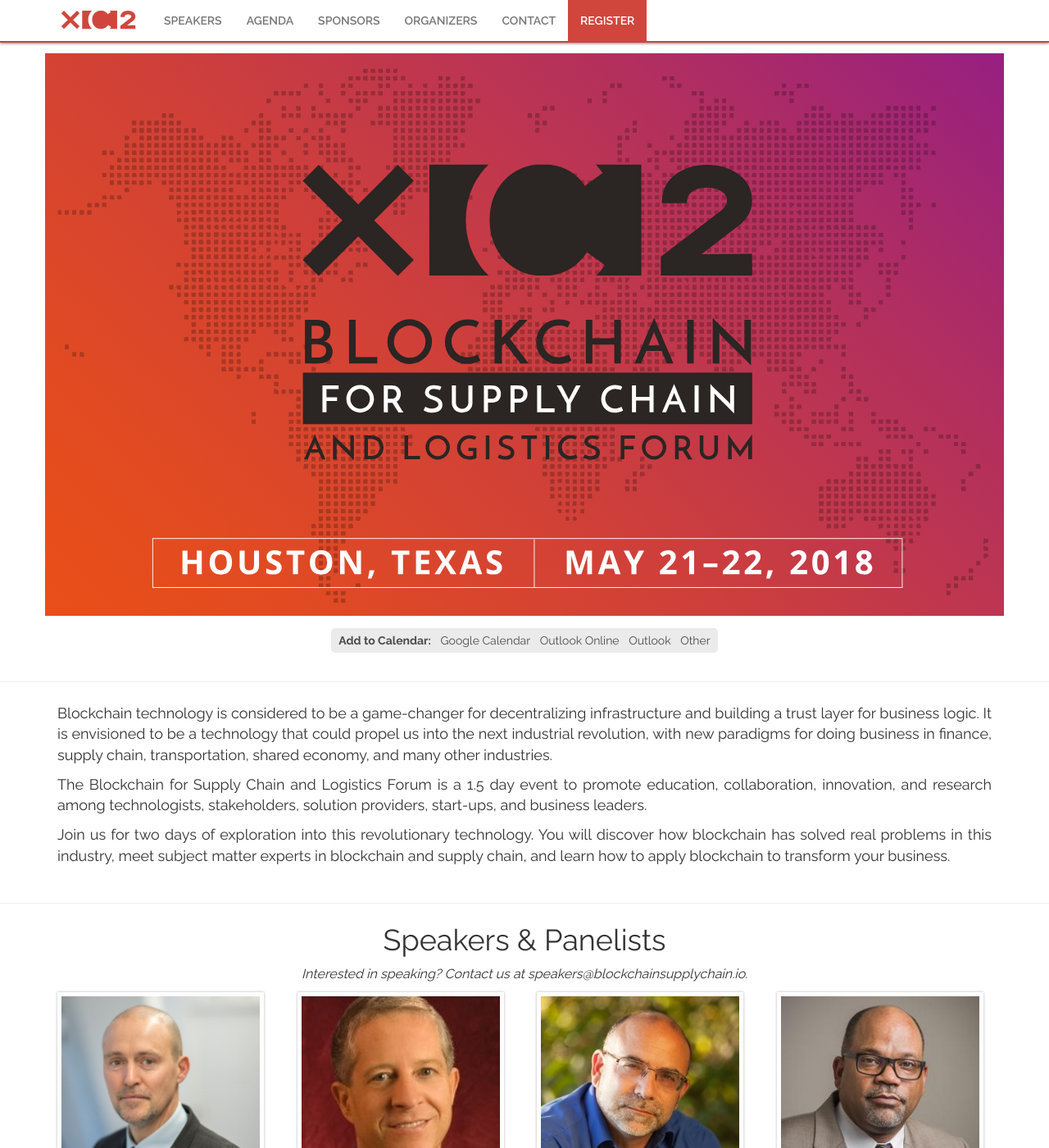
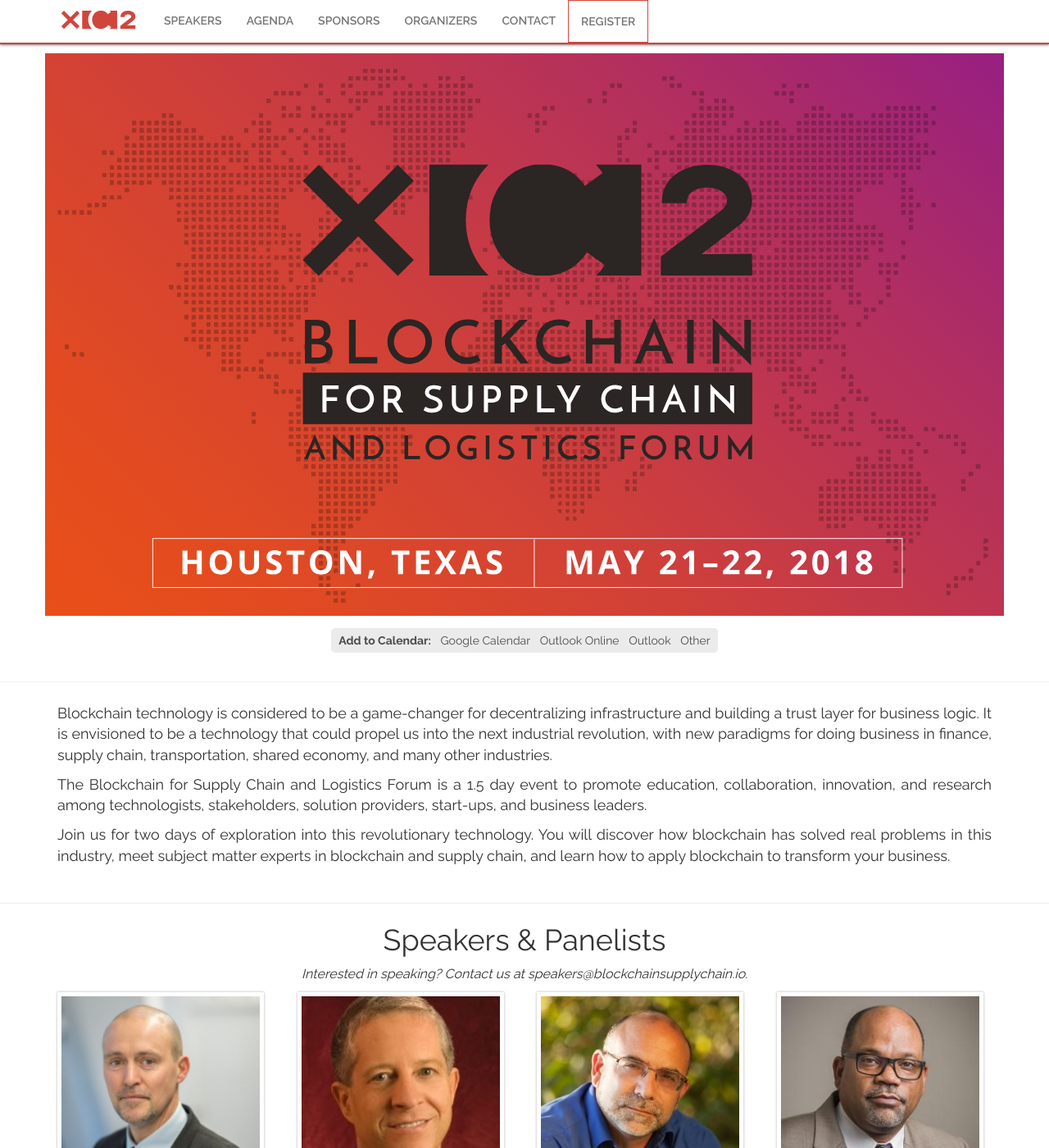
Before and after one commit to gnawalishyam/jekyll, a Jekyll site: the page built from index.html, in a window 1280 px wide and 1400 px high. Shown: the whole window at 82% size. Built offline with Jekyll 4.4.1, drawn with Linux system fonts in a browser that asks for light colours; some web fonts are replaced.

Commit message:
Updated register button

```diff
--- a/_layouts/default.html
+++ b/_layouts/default.html
@@ -50,14 +50,14 @@
 					<li><a class="nav-item text-center" href="#sponsors">Sponsors</a></li>
 					<li><a class="nav-item text-center" href="#organizers">Organizers</a></li>
 					<li><a class="nav-item text-center" href="#contact">Contact</a></li>
-					<li><a class="nav-item text-center register-desktop" href="#register">Register</a></li>
+					<li><a class="nav-item text-center register" href="#register">Register</a></li>
 					{% else %}
 					<li><a class="nav-item text-center" href="/#speakers">Speakers</a></li>
 					<li><a class="nav-item text-center" href="/#agenda">Agenda</a></li>
 					<li><a class="nav-item text-center" href="/#sponsors">Sponsors</a></li>
 					<li><a class="nav-item text-center" href="/#organizers">Organizers</a></li>
 					<li><a class="nav-item text-center" href="/#contact">Contact</a></li>
-					<li><a class="nav-item text-center register-desktop" href="/#register">Register</a></li>
+					<li><a class="nav-item text-center register" href="/#register">Register</a></li>
 					{% endif %}
 				</ul>
 			</div>
--- a/_scss/base.scss
+++ b/_scss/base.scss
@@ -99,10 +99,11 @@
 		text-decoration: underline;
 	}
 
-	.register-desktop {
-		background-color: #d1463c;
+	.register {
+		// background-color: #d1463c;
 		// padding-bottom: 15px;
-		color: #ffffff;
+		// color: #ffffff;
+		border: 1px solid #d1463c;
 	}
 }
 
```
